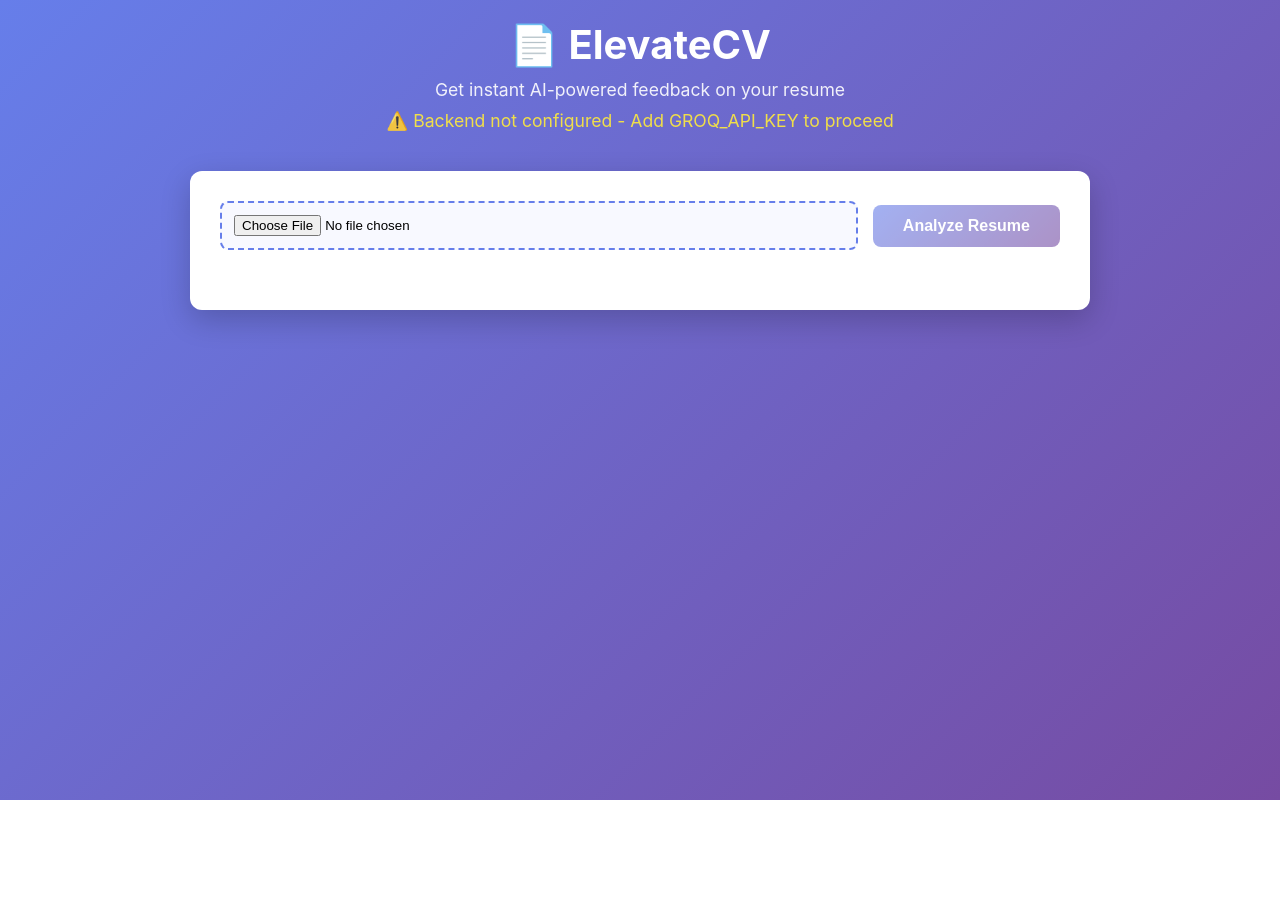
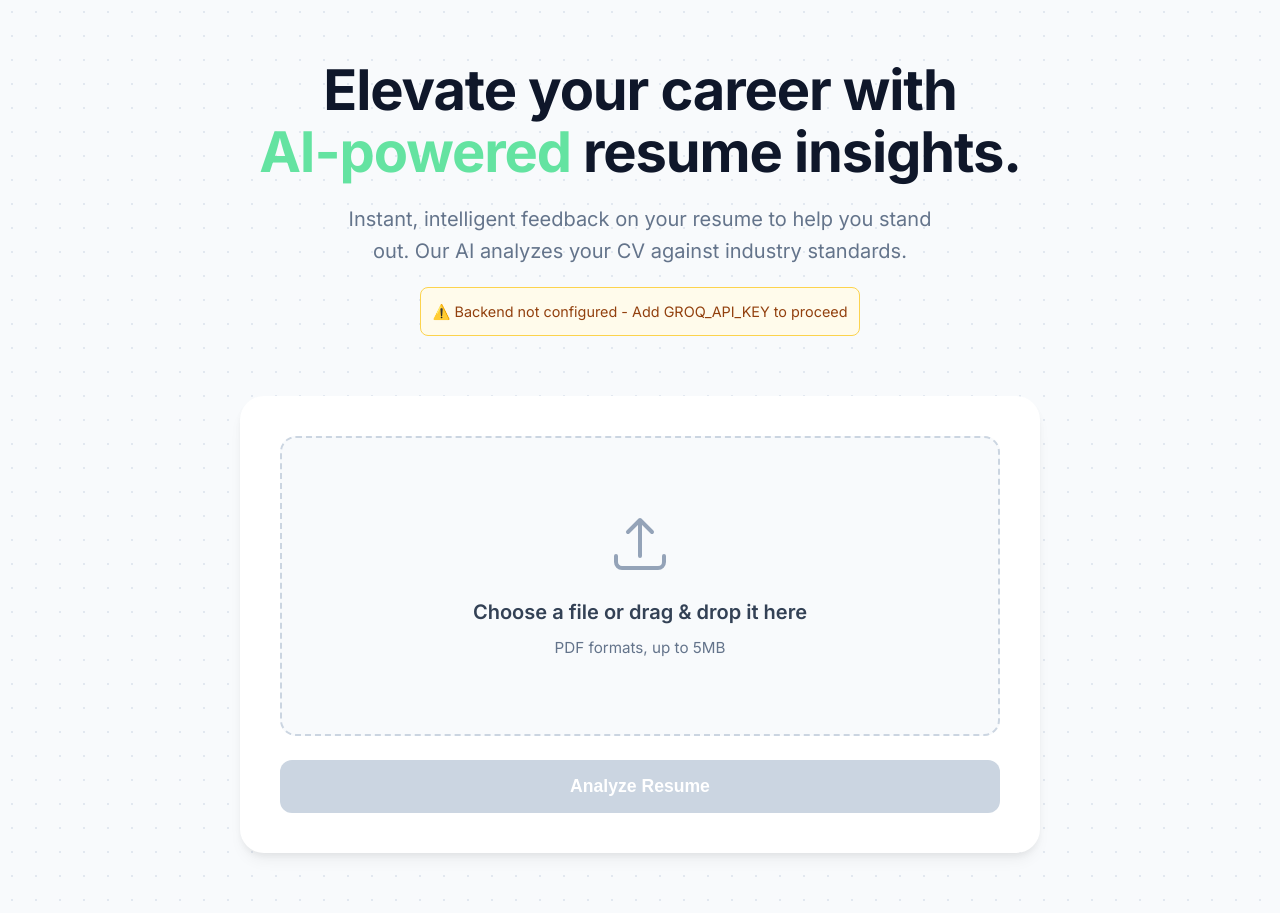
Before and after one commit to parthz-13/ElevateCV, a React (Vite) app in the folder frontend/: page / in a window 1280 px wide. Before the commit the page ends 800 px from the top, so only its background shows below. Built offline with nearby package versions, Linux system fonts and the light colour scheme; no server answers.

Commit message:
UI changes

```diff
--- a/frontend/src/App.jsx
+++ b/frontend/src/App.jsx
@@ -7,6 +7,7 @@ function App() {
   const [result, setResult] = useState(null);
   const [error, setError] = useState(null);
   const [apiHealthy, setApiHealthy] = useState(false);
+  const [isDragOver, setIsDragOver] = useState(false);
 
   useEffect(() => {
     checkHealth().then((health) => {
@@ -16,6 +17,10 @@ function App() {
 
   const handleFileChange = (e) => {
     const selectedFile = e.target.files[0];
+    validateAndSetFile(selectedFile);
+  };
+
+  const validateAndSetFile = (selectedFile) => {
     if (selectedFile && selectedFile.type === "application/pdf") {
       setFile(selectedFile);
       setError(null);
@@ -24,6 +29,23 @@ function App() {
       setError("Please select a valid PDF file");
       setFile(null);
     }
+  };
+
+  const handleDragOver = (e) => {
+    e.preventDefault();
+    setIsDragOver(true);
+  };
+
+  const handleDragLeave = (e) => {
+    e.preventDefault();
+    setIsDragOver(false);
+  };
+
+  const handleDrop = (e) => {
+    e.preventDefault();
+    setIsDragOver(false);
+    const selectedFile = e.dataTransfer.files[0];
+    validateAndSetFile(selectedFile);
   };
 
   const handleUpload = async () => {
@@ -55,65 +77,89 @@ function App() {
 
   return (
     <div className="app">
-      <div className="header">
-        <h1>📄 ElevateCV</h1>
-        <p>Get instant AI-powered feedback on your resume</p>
+      <div className="hero">
+        <h1>
+          Elevate your career with{" "}
+          <span className="hero-highlight">AI-powered</span> resume insights.
+        </h1>
+        <p>
+          Instant, intelligent feedback on your resume to help you stand out.
+          Our AI analyzes your CV against industry standards.
+        </p>
         {!apiHealthy && (
-          <p style={{ color: "#ffeb3b", marginTop: "10px" }}>
+          <div className="warning-banner">
             ⚠️ Backend not configured - Add GROQ_API_KEY to proceed
-          </p>
+          </div>
         )}
       </div>
 
-      <div className="card">
-        <div className="upload-section">
-          <div className="file-input-wrapper">
+      <div className="upload-container">
+        <div
+          className={`drop-zone ${isDragOver ? "dragging" : ""}`}
+          onDragOver={handleDragOver}
+          onDragLeave={handleDragLeave}
+          onDrop={handleDrop}
+        >
           <input
             type="file"
             accept=".pdf"
             onChange={handleFileChange}
             className="file-input"
+            id="file-upload"
           />
+
+          <div className="icon">
+            <svg
+              xmlns="http://www.w3.org/2000/svg"
+              fill="none"
+              viewBox="0 0 24 24"
+              stroke="currentColor"
+              strokeWidth={1.5}
+            >
+              <path
+                strokeLinecap="round"
+                strokeLinejoin="round"
+                d="M3 16.5v2.25A2.25 2.25 0 005.25 21h13.5A2.25 2.25 0 0021 18.75V16.5m-13.5-9L12 3m0 0l4.5 4.5M12 3v13.5"
+              />
+            </svg>
+          </div>
+
+          <div className="drop-text">
+            {file ? file.name : "Choose a file or drag & drop it here"}
+          </div>
+          <div className="drop-subtext">PDF formats, up to 5MB</div>
+        </div>
+
         <button
           onClick={handleUpload}
           disabled={!file || loading}
-              className="upload-btn"
+          className="analyze-btn"
         >
-              {loading ? "Analyzing..." : "Analyze Resume"}
+          {loading ? "Analyzing Resume..." : "Analyze Resume"}
         </button>
-          </div>
-          {file && (
-            <p style={{ marginTop: "10px", color: "#666" }}>
-              Selected: {file.name} ({(file.size / 1024).toFixed(2)} KB)
-            </p>
-          )}
-        </div>
 
         {loading && (
-          <div className="loading">
-            <div className="spinner"></div>
+          <div className="loading-container">
+            <span className="loader"></span>
             <p>Analyzing your resume... This may take a few seconds.</p>
           </div>
         )}
 
         {error && (
-          <div className="error">
+          <div className="error" style={{ marginTop: "20px" }}>
             <strong>Error:</strong> {error}
           </div>
         )}
+      </div>
 
       {result && (
-          <div className="results">
+        <div className="results-container">
+          <div className="results-header">
             <h2>Analysis Results</h2>
-            <div className="analysis-content">{result.analysis}</div>
-            <div className="metadata">
-              <p>
-                <strong>Filename:</strong> {result.filename}
-              </p>
           </div>
+          <div className="results-content">{result.analysis}</div>
         </div>
       )}
-      </div>
     </div>
   );
 }
--- a/frontend/src/index.css
+++ b/frontend/src/index.css
@@ -1,3 +1,5 @@
+@import url("https://fonts.googleapis.com/css2?family=Inter:wght@300;400;500;600;700&display=swap");
+
 * {
   margin: 0;
   padding: 0;
@@ -5,108 +7,198 @@
 }
 
 body {
-  font-family: -apple-system, BlinkMacSystemFont, "Segoe UI", "Roboto", "Oxygen",
-    "Ubuntu", "Cantarell", "Fira Sans", "Droid Sans", "Helvetica Neue",
-    sans-serif;
+  font-family: "Inter", sans-serif;
   -webkit-font-smoothing: antialiased;
   -moz-osx-font-smoothing: grayscale;
-  background: linear-gradient(135deg, #667eea 0%, #764ba2 100%);
+  background-color: #f8fafc; /* Light grid-like background or just clean slate */
+  background-image: radial-gradient(#e2e8f0 1px, transparent 1px);
+  background-size: 24px 24px;
+  color: #1e293b;
   min-height: 100vh;
-  padding: 20px;
+  line-height: 1.6;
 }
 
 .app {
-  max-width: 900px;
+  max-width: 1000px;
+  margin: 0 auto;
+  padding: 60px 20px;
+}
+
+/* Hero Section */
+.hero {
+  text-align: center;
+  margin-bottom: 60px;
+  max-width: 800px;
+  margin-left: auto;
+  margin-right: auto;
+}
+
+.hero h1 {
+  font-size: 3.5rem;
+  font-weight: 800;
+  letter-spacing: -0.02em;
+  color: #0f172a;
+  margin-bottom: 20px;
+  line-height: 1.1;
+}
+
+.hero p {
+  font-size: 1.25rem;
+  color: #64748b;
+  max-width: 600px;
   margin: 0 auto;
 }
 
-.header {
-  text-align: center;
-  color: white;
-  margin-bottom: 40px;
+.hero-highlight {
+  color: #64e3a1;
+  white-space: nowrap;
 }
 
-.header h1 {
-  font-size: 2.5rem;
-  margin-bottom: 10px;
+/* Backend Warning */
+.warning-banner {
+  background-color: #fffbeb;
+  border: 1px solid #fcd34d;
+  color: #92400e;
+  padding: 12px;
+  border-radius: 8px;
+  margin-top: 20px;
+  display: inline-block;
+  font-size: 0.9rem;
 }
 
-.header p {
-  font-size: 1.1rem;
-  opacity: 0.9;
+/* Upload Section */
+.upload-container {
+  background: white;
+  border-radius: 24px;
+  box-shadow: 0 4px 6px -1px rgba(0, 0, 0, 0.05),
+    0 10px 15px -3px rgba(0, 0, 0, 0.05); /* Soft premium shadow */
+  padding: 40px;
+  margin: 0 auto;
+  max-width: 800px;
 }
 
-.card {
-  background: white;
-  border-radius: 12px;
-  padding: 30px;
-  box-shadow: 0 10px 30px rgba(0, 0, 0, 0.2);
+.drop-zone {
+  border: 2px dashed #cbd5e1;
+  border-radius: 16px;
+  padding: 60px 40px;
+  text-align: center;
+  cursor: pointer;
+  transition: all 0.2s ease;
+  background: #f8fafc;
+  position: relative;
+  min-height: 300px; /* Requested large size */
+  display: flex;
+  flex-direction: column;
+  justify-content: center;
+  align-items: center;
 }
 
-.upload-section {
-  margin-bottom: 30px;
+.drop-zone:hover {
+  border-color: #64e3a1;
+  background: #f0fdf4;
 }
 
-.file-input-wrapper {
+.drop-zone.dragging {
+  border-color: #64e3a1;
+  background: #f0fdf4;
+  transform: scale(1.01);
+}
+
+.icon {
+  width: 64px;
+  height: 64px;
+  color: #94a3b8;
+  margin-bottom: 20px;
+}
+
+.drop-zone:hover .icon {
+  color: #64e3a1;
+}
+
+.drop-text {
+  font-size: 1.25rem;
+  font-weight: 600;
+  color: #334155;
+  margin-bottom: 8px;
+}
+
+.drop-subtext {
+  color: #64748b;
+  font-size: 0.95rem;
+}
+
+.file-info {
+  margin-top: 20px;
+  padding: 16px;
+  background: #eff6ff;
+  border-radius: 8px;
   display: flex;
-  gap: 15px;
   align-items: center;
-  flex-wrap: wrap;
+  justify-content: space-between;
+  width: 100%;
+  max-width: 400px;
+}
+
+.file-name {
+  font-weight: 500;
+  color: #1e293b;
 }
 
 .file-input {
-  flex: 1;
-  min-width: 200px;
-  padding: 12px;
-  border: 2px dashed #667eea;
-  border-radius: 8px;
+  position: absolute;
+  top: 0;
+  left: 0;
+  width: 100%;
+  height: 100%;
+  opacity: 0;
   cursor: pointer;
-  background: #f8f9ff;
-  transition: all 0.3s;
 }
 
-.file-input:hover {
-  border-color: #764ba2;
-  background: #f0f1ff;
+/* Button */
+.analyze-btn {
+  background-color: #0f172a; /* Prisma-like dark button */
+  color: white;
+  width: 100%;
+  padding: 16px;
+  border-radius: 12px;
+  border: none;
+  font-size: 1.1rem;
+  font-weight: 600;
+  cursor: pointer;
+  margin-top: 24px;
+  transition: all 0.2s;
 }
 
-.upload-btn {
-  padding: 12px 30px;
-  background: linear-gradient(135deg, #667eea 0%, #764ba2 100%);
-  color: white;
-  border: none;
-  border-radius: 8px;
-  font-size: 1rem;
-  font-weight: 600;
-  cursor: pointer;
-  transition: transform 0.2s;
+.analyze-btn:hover:not(:disabled) {
+  background-color: #334155;
+  transform: translateY(-1px);
 }
 
-.upload-btn:hover:not(:disabled) {
-  transform: translateY(-2px);
+.analyze-btn:disabled {
+  background-color: #cbd5e1;
+  cursor: not-allowed;
+  transform: none;
 }
 
-.upload-btn:disabled {
-  opacity: 0.6;
-  cursor: not-allowed;
-}
-
-.loading {
+/* Loading & Results */
+.loading-container {
   text-align: center;
   padding: 40px;
 }
 
-.spinner {
-  width: 50px;
-  height: 50px;
-  border: 4px solid #f3f3f3;
-  border-top: 4px solid #667eea;
+.loader {
+  width: 48px;
+  height: 48px;
+  border: 5px solid #f3f3f3;
+  border-bottom-color: #0f172a;
   border-radius: 50%;
-  animation: spin 1s linear infinite;
-  margin: 0 auto 20px;
+  display: inline-block;
+  box-sizing: border-box;
+  animation: rotation 1s linear infinite;
+  margin-bottom: 16px;
 }
 
-@keyframes spin {
+@keyframes rotation {
   0% {
     transform: rotate(0deg);
   }
@@ -115,53 +207,29 @@ body {
   }
 }
 
-.error {
-  background: #fee;
-  border: 1px solid #fcc;
-  color: #c33;
-  padding: 15px;
-  border-radius: 8px;
-  margin-bottom: 20px;
+.results-container {
+  margin-top: 60px;
+  background: white;
+  border-radius: 24px;
+  box-shadow: 0 4px 6px -1px rgba(0, 0, 0, 0.05);
+  overflow: hidden;
 }
 
-.results {
-  margin-top: 30px;
+.results-header {
+  background: #f8fafc;
+  padding: 24px 32px;
+  border-bottom: 1px solid #e2e8f0;
 }
 
-.results h2 {
-  color: #333;
-  margin-bottom: 20px;
-  padding-bottom: 10px;
-  border-bottom: 2px solid #667eea;
+.results-header h2 {
+  font-size: 1.5rem;
+  color: #0f172a;
 }
 
-.analysis-content {
-  background: #f8f9ff;
-  padding: 20px;
-  border-radius: 8px;
+.results-content {
+  padding: 32px;
+  font-size: 1.1rem;
+  line-height: 1.8;
+  color: #334155;
   white-space: pre-wrap;
-  line-height: 1.8;
-  color: #333;
 }
-
-.metadata {
-  margin-top: 20px;
-  padding-top: 20px;
-  border-top: 1px solid #e0e0e0;
-  font-size: 0.9rem;
-  color: #666;
-}
-
-@media (max-width: 600px) {
-  .header h1 {
-    font-size: 2rem;
-  }
-
-  .file-input-wrapper {
-    flex-direction: column;
-  }
-
-  .upload-btn {
-    width: 100%;
-  }
-}
```
Lines whose indentation alone changed are shown as unchanged.
